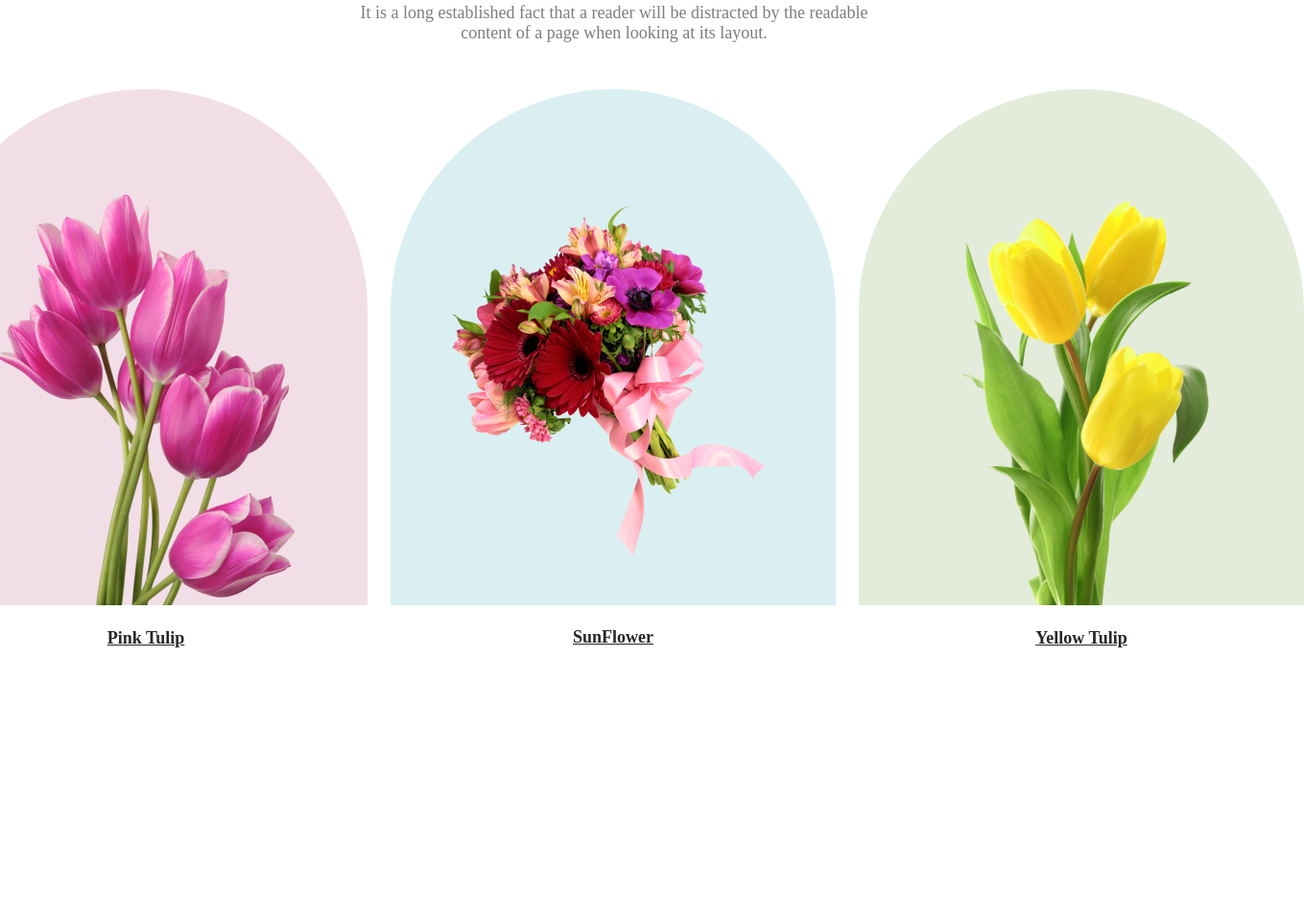
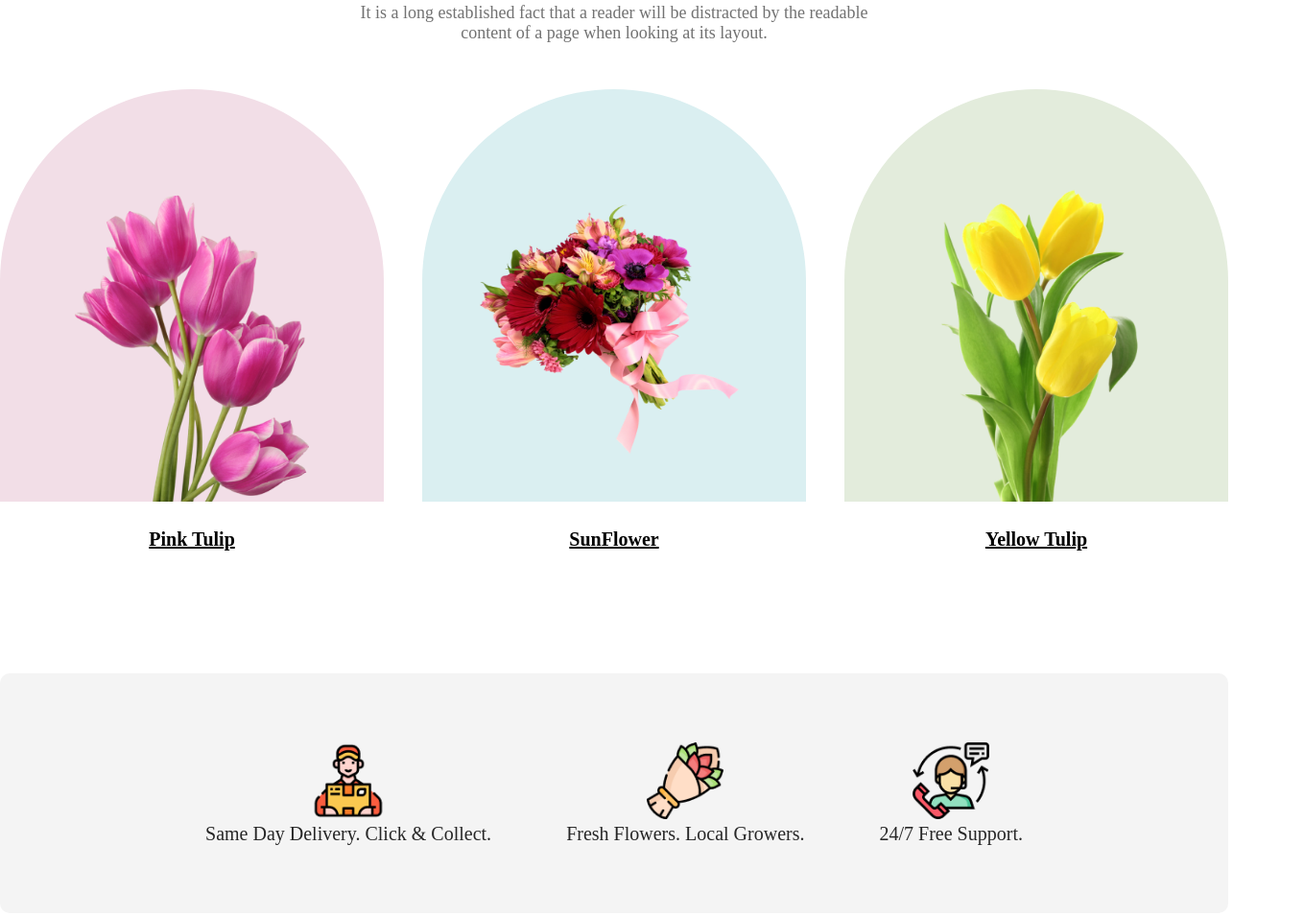
Before and after one commit to mramitkb/Flower-Shop-A1, a plain HTML site: page index.html in a window 1280 px wide. Shown: the part 1078-2033 px from the top of the page at 96% size, 1359 px wide, since content can reach past the window. Drawn offline with Linux system fonts and the light colour scheme.

Commit message:
Featured added

```diff
--- a/index.html
+++ b/index.html
@@ -30,22 +30,53 @@
         <section class="featured-container">
             <h3 class="featured-title">Our Featured Flowers</h3>
             <p class="featured-p">It is a long established fact that a reader will be distracted by the readable <br>content of a page when looking at its layout.</p>
-            <div class="three-boxes">
-                <!-- One -->
-                <div class="box1">
-                    <img src="./Flower Asset/1. Pink Tulip.png" alt="" class="box-img1">
-                    <p class="name">Pink Tulip</p>
-                </div>
-                <!-- Two -->
-                <div class="box2">
-                    <img src="./Flower Asset/2. SunFlower.png" alt="" class="box-img2">
-                    <p class="name">SunFlower</p>
-                </div>
-                <!-- Three -->
-                <div class="box3">
-                    <img src="./Flower Asset/3. Yellow Tulip.png" alt="" class="box-img3">
-                    <p class="name">Yellow Tulip</p>
-                </div>
+        </section>
+
+        <!-- Three Flowers -->
+        <div class="cards-container">
+            <div class="card1">
+                <img src="./Flower Asset/1. Pink Tulip.png" alt="" class="pink">
+                <p class="card-p">Pink Tulip</p>
+            </div>
+            <div class="card2">
+                <img src="./Flower Asset/2. SunFlower.png" alt="" class="sun">
+                <p class="card-p">SunFlower</p>
+            </div>
+            <div class="card3">
+                <img src="./Flower Asset/3. Yellow Tulip.png" alt="" class="yellow">
+                <p class="card-p">Yellow Tulip</p>
+            </div>
+        </div>
+
+        <!-- Support section -->
+        <section class="support-container">
+            <div class="support1">
+                <img src="./Flower Asset/Group 1.png" alt="" class="icon">
+                <p class="support-p">
+                    Same Day Delivery. Click & Collect.
+                </p>
+            </div>
+            <div class="support2">
+                <img src="./Flower Asset/Group 2.png" alt="" class="icon">
+                <p class="support-p">
+                    Fresh Flowers. Local Growers.
+                </p>
+            </div>
+            <div class="support3">
+                <img src="./Flower Asset/Group 3.png" alt="" class="icon">
+                <p class="support-p">
+                    24/7 Free Support.
+                </p>
+            </div>
+        </section>
+
+        <!-- Deal section -->
+        <section class="deal-container">
+            <div class="deal-info">
+
+            </div>
+            <div class="deal-photo">
+
             </div>
         </section>
     </main>
--- a/style.css
+++ b/style.css
@@ -25,7 +25,7 @@
     margin-bottom: 32px;
 }
 .banner-p{
-    color: rgba(27, 27, 27, 0.6);
+    color: rgba(20, 20, 20, 0.6);
     font-size: 18px;
     margin-bottom: 32px;
     width: 80%;
@@ -51,9 +51,9 @@
 
 /* Featured starts from here */
 .featured-container{
-    padding: 170px 0px 120px;
+    padding-top: 170px;
     margin: 0 auto;
-    height: 1539px;
+    max-height: 1539px;
     text-align: center;
 }
 .featured-title{
@@ -62,52 +62,78 @@
     margin-bottom: 24px;
 }
 .featured-p{
-    color: rgba(39, 39, 39, 0.60);
+    color: rgba(20, 20, 20, 0.6);
     text-align: center;
     font-size: 18px;
 }
-.three-boxes{
+.cards-container{
     display: flex;
-    justify-content: center;
     align-items: center;
+    justify-content: space-between;
     gap: 24px;
-    margin-top: 48px;
+    text-align: center;
+    text-decoration: underline;
+    padding-top: 48px;
+    max-width: 1440px;
+    flex-shrink: 0;
+    margin: 0 auto;
 }
-.box1{
-    height: 538px;
-    width: 464px;
+.pink{
+    background-color: #F2DEE7;
+    width: 400px;
+    height: 430px;
+    flex-shrink: 0;
+    padding: 110px 78px 0px;
     border: none;
     border-radius: 300px 300px 0px 0px;
-    background-color: #F2DEE7;
+    background-repeat: no-repeat;
 }
-.box2{
-    height: 538px;
-    width: 464px;
+.sun{
+    background-color: #DAEFF1;
+    width: 400px;
+    height: 430px;
+    flex-shrink: 0;
+    padding: 117px 47px 50px;
     border: none;
     border-radius: 300px 300px 0px 0px;
-    background-color: #DAEFF1;
+    background-repeat: no-repeat;
 }
-.box3{
-    height: 538px;
-    width: 464px;
+.yellow{
+    background-color: #E3ECDC;
+    width: 400px;
+    height: 430px;
+    flex-shrink: 0;
+    padding: 67px 75px 0px;
     border: none;
     border-radius: 300px 300px 0px 0px;
-    background-color: #E3ECDB;
+    background-repeat: no-repeat;
 }
-.box-img1{
-    margin: 110px 76px 0px;
+.card-p{
+    font-size: 20px;
+    font-weight: 600;
+    margin-top: 24px;
+    cursor: pointer;
 }
-.box-img2{
-    margin: 117px 48px 50px;
+.support-container{
+    display: flex;
+    align-items: center;
+    justify-content: space-around;
+    text-align: center;
+    background-color: #F4F4F4;
+    max-width: 1440px;
+    max-height: 250px;
+    flex-shrink: 0;
+    margin: 128px auto;
+    padding: 85px 175px;
+    border-radius: 10px;
 }
-.box-img3{
-    margin: 67px 75px 0px;
+.icon{
+    height: 80px;
+    width: 80px;
 }
-.name{
-    text-decoration: underline;
-    margin-top: 20px;
-    color: #272727;
-    text-align: center;
-    font-size: 18px;
-    font-weight: 600;
+.support-p{
+    font-size: 20px;
+    color: #262626;
 }
+
+/* Deals starts from here */
```
